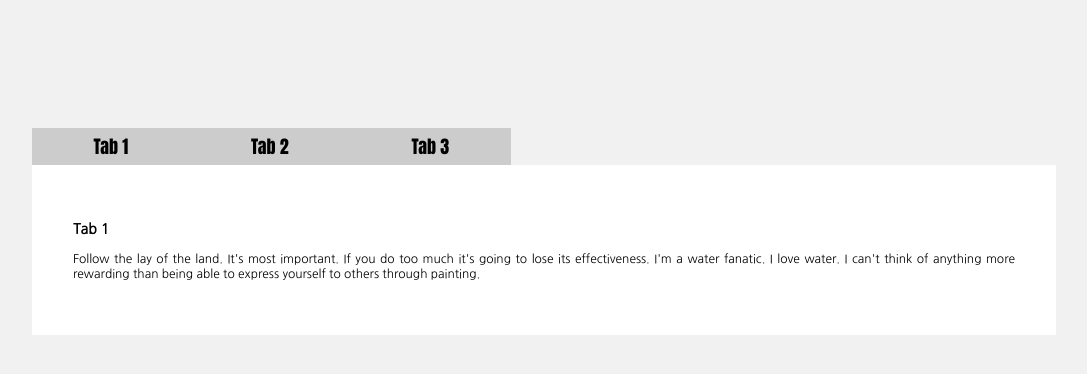
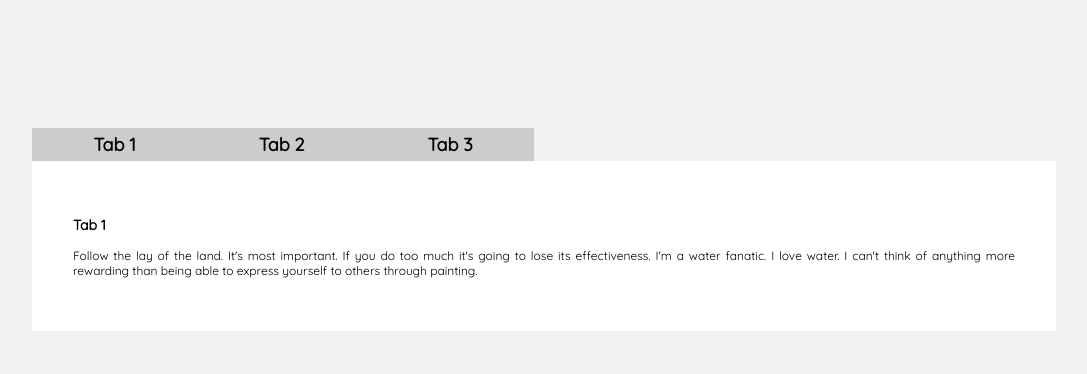
Before and after one commit to MandSolo/tab-component, a React (Create React App) app: page / in a window 1280 px wide. Shown: the top 374 px of the page, without its empty margins (96-1183 px from the left). Built offline with nearby package versions, Linux system fonts and the light colour scheme.

Commit message:
change font

```diff
--- a/public/index.html
+++ b/public/index.html
@@ -12,7 +12,7 @@
     <link rel="manifest" href="%PUBLIC_URL%/manifest.json" />
 
     <link
-      href="https://fonts.googleapis.com/css?family=Anton|Nanum+Gothic"
+      href="https://fonts.googleapis.com/css?family=Quicksand"
       rel="stylesheet"
     />
 
--- a/src/components/Tab.jsx
+++ b/src/components/Tab.jsx
@@ -34,19 +34,25 @@ class Tab extends Component {
       <div className="Tab-container">
         <div className="Tab-buttons">
           <button
-            className="Tab-link-selected"
+            className={
+              this.state.activeTab === 0 ? "Tab-link-selected" : "Tab-link"
+            }
             onClick={() => this.setState({ index: 0 })}
           >
             {this.state.data[0].Title}
           </button>
           <button
-            className="Tab-link"
+            className={
+              this.state.activeTab === 1 ? "Tab-link-selected" : "Tab-link"
+            }
             onClick={() => this.setState({ index: 1 })}
           >
             {this.state.data[1].Title}
           </button>
           <button
-            className="Tab-link"
+            className={
+              this.state.activeTab === 2 ? "Tab-link-selected" : "Tab-link"
+            }
             onClick={() => this.setState({ index: 2 })}
           >
             {this.state.data[2].Title}
--- a/src/styling/Tab.css
+++ b/src/styling/Tab.css
@@ -10,8 +10,9 @@
   outline: none;
   cursor: pointer;
   padding: 0% 6%;
-  font-family: "Anton", sans-serif;
+  font-family: "Quicksand", sans-serif;
   font-size: 18px;
+  font-weight: bold;
   border-bottom: 5px solid #ccc;
   border-top: 5px solid #ccc;
 }
@@ -32,6 +33,6 @@
   background-color: white;
   padding: 4%;
   text-align: justify;
-  font-family: "Nanum Gothic", sans-serif;
+  font-family: "Quicksand", sans-serif;
   font-size: 12px;
 }
```
